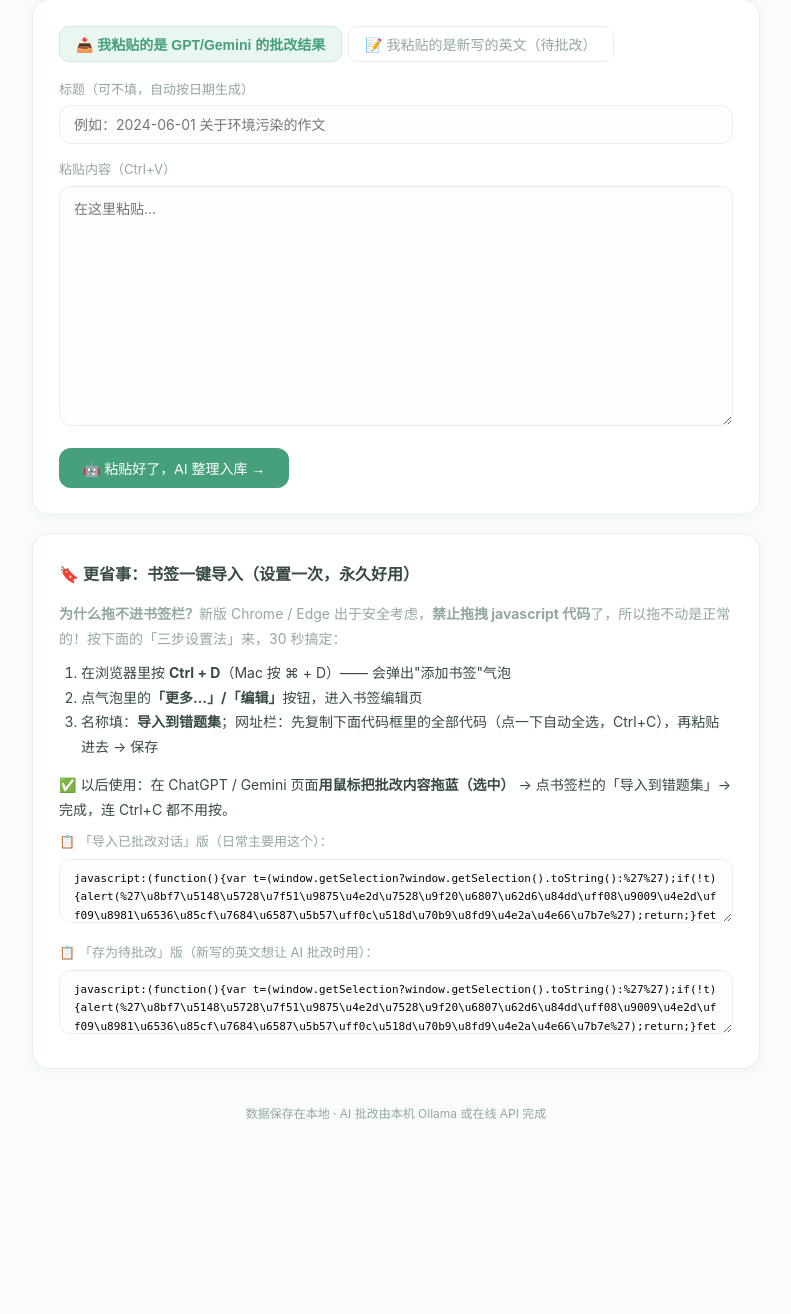
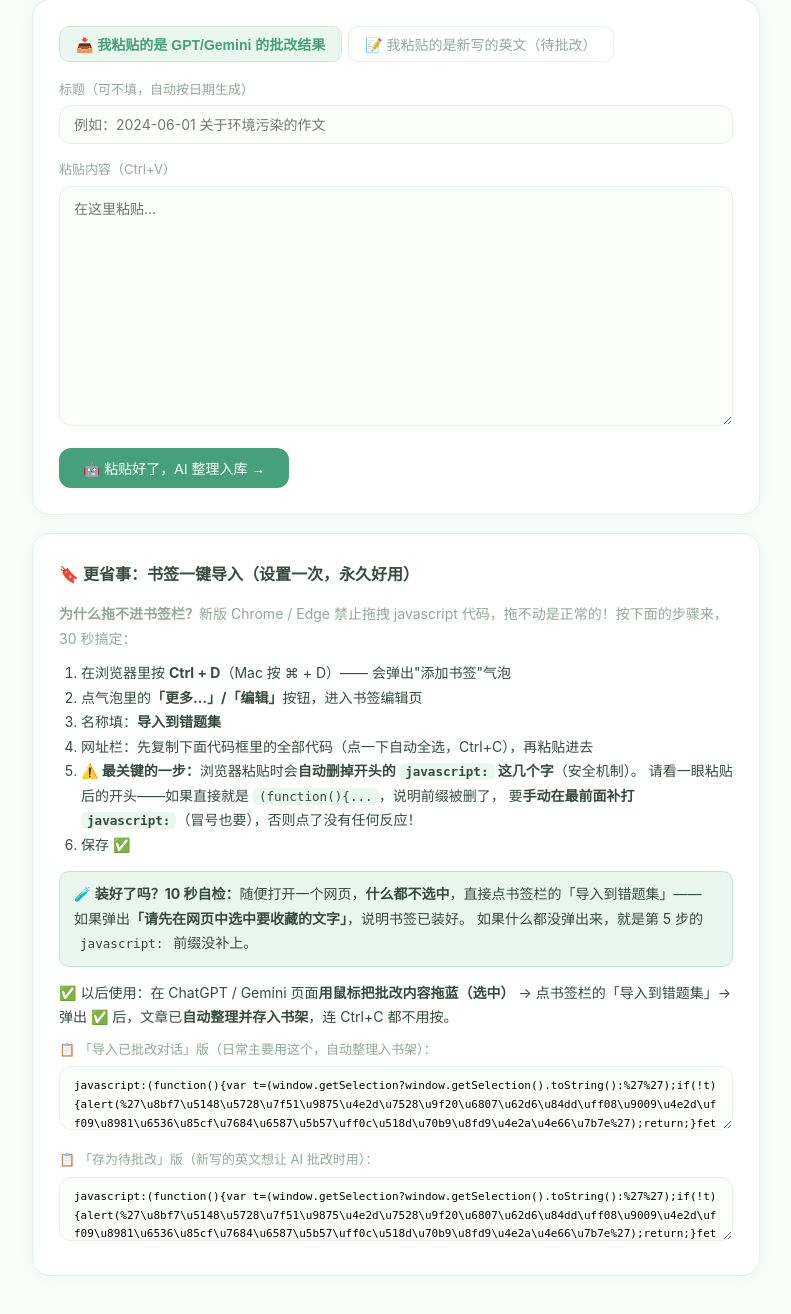
Before and after one commit to bella10281220/essay-coach, a Flask app: page /import in a window 1280 px wide. Shown: the part 296-1610 px from the top of the page, without its empty margins (244-1035 px from the left). Before the commit the page ends 1415 px from the top, so only its background shows below. Run offline with Flask 3, Linux system fonts and the light colour scheme.

Commit message:
update templates/import.html: bookmarklet auto-parse + clearer update/startup scripts

```diff
--- a/templates/import.html
+++ b/templates/import.html
@@ -41,15 +41,25 @@ function setMode(m){
 <div class="card">
   <h2>🔖 更省事：书签一键导入（设置一次，永久好用）</h2>
   <p style="font-size:14px;color:var(--sub);margin-bottom:6px">
-    <b>为什么拖不进书签栏？</b>新版 Chrome / Edge 出于安全考虑，<b>禁止拖拽 javascript 代码</b>了，所以拖不动是正常的！按下面的「三步设置法」来，30 秒搞定：
+    <b>为什么拖不进书签栏？</b>新版 Chrome / Edge 禁止拖拽 javascript 代码，拖不动是正常的！按下面的步骤来，30 秒搞定：
   </p>
   <ol style="font-size:14px;padding-left:22px;margin:10px 0 14px">
     <li>在浏览器里按 <b>Ctrl + D</b>（Mac 按 ⌘ + D）—— 会弹出"添加书签"气泡</li>
     <li>点气泡里的<b>「更多…」/「编辑」</b>按钮，进入书签编辑页</li>
-    <li>名称填：<b>导入到错题集</b>；网址栏：先复制下面代码框里的全部代码（点一下自动全选，Ctrl+C），再粘贴进去 → 保存</li>
+    <li>名称填：<b>导入到错题集</b></li>
+    <li>网址栏：先复制下面代码框里的全部代码（点一下自动全选，Ctrl+C），再粘贴进去</li>
+    <li><b>⚠️ 最关键的一步：</b>浏览器粘贴时会<b>自动删掉开头的 <code>javascript:</code> 这几个字</b>（安全机制）。
+      请看一眼粘贴后的开头——如果直接就是 <code>(function(){...</code>，说明前缀被删了，
+      要<b>手动在最前面补打 <code>javascript:</code></b>（冒号也要），否则点了没有任何反应！</li>
+    <li>保存 ✅</li>
   </ol>
-  <p style="font-size:14px;margin-bottom:8px">✅ 以后使用：在 ChatGPT / Gemini 页面<b>用鼠标把批改内容拖蓝（选中）</b> → 点书签栏的「导入到错题集」→ 完成，连 Ctrl+C 都不用按。</p>
-  <p style="font-size:13px;color:var(--sub);margin-bottom:6px">📋 「导入已批改对话」版（日常主要用这个）：</p>
+  <div style="background:#eaf7f0;border:1px solid #bfe6d2;border-radius:10px;padding:10px 14px;font-size:14px;margin:10px 0 14px">
+    <b>🧪 装好了吗？10 秒自检：</b>随便打开一个网页，<b>什么都不选中</b>，直接点书签栏的「导入到错题集」——
+    如果弹出<b>「请先在网页中选中要收藏的文字」</b>，说明书签已装好。
+    如果什么都没弹出来，就是第 5 步的 <code>javascript:</code> 前缀没补上。
+  </div>
+  <p style="font-size:14px;margin-bottom:8px">✅ 以后使用：在 ChatGPT / Gemini 页面<b>用鼠标把批改内容拖蓝（选中）</b> → 点书签栏的「导入到错题集」→ 弹出 ✅ 后，文章已<b>自动整理并存入书架</b>，连 Ctrl+C 都不用按。</p>
+  <p style="font-size:13px;color:var(--sub);margin-bottom:6px">📋 「导入已批改对话」版（日常主要用这个，自动整理入书架）：</p>
   <textarea readonly style="min-height:64px;font-size:11px;font-family:monospace" onclick="this.select()">{{ bookmarklet_import }}</textarea>
   <p style="font-size:13px;color:var(--sub);margin:10px 0 6px">📋 「存为待批改」版（新写的英文想让 AI 批改时用）：</p>
   <textarea readonly style="min-height:64px;font-size:11px;font-family:monospace" onclick="this.select()">{{ bookmarklet }}</textarea>
```
